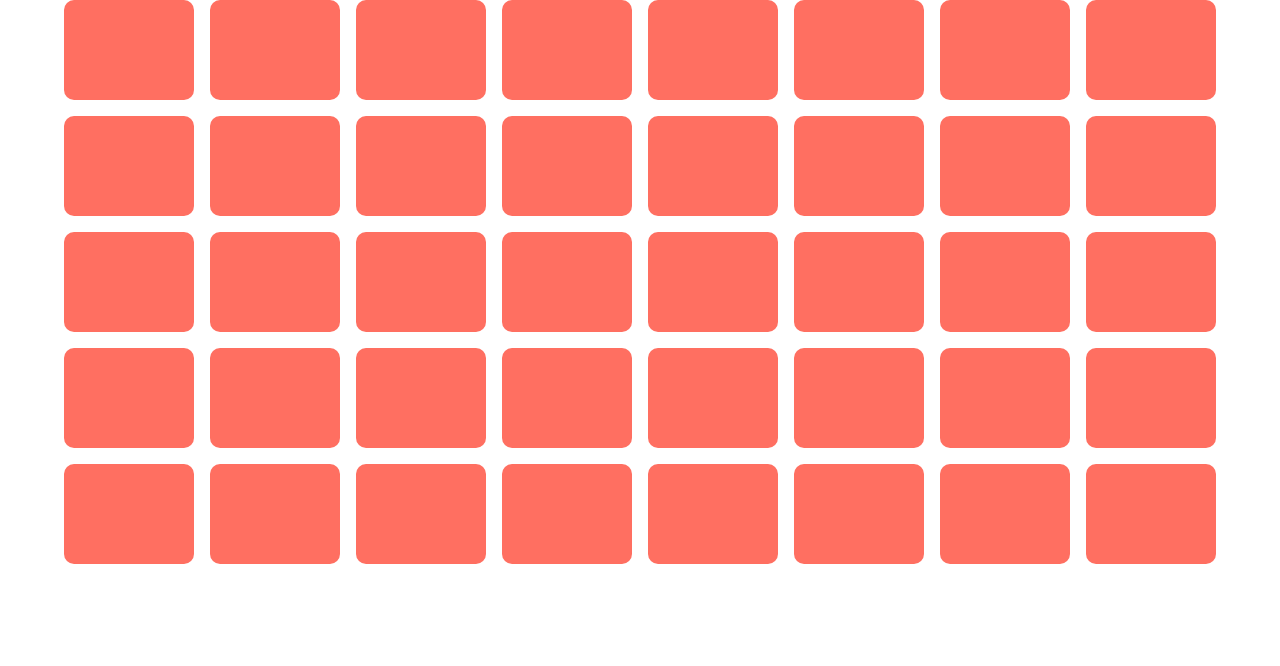
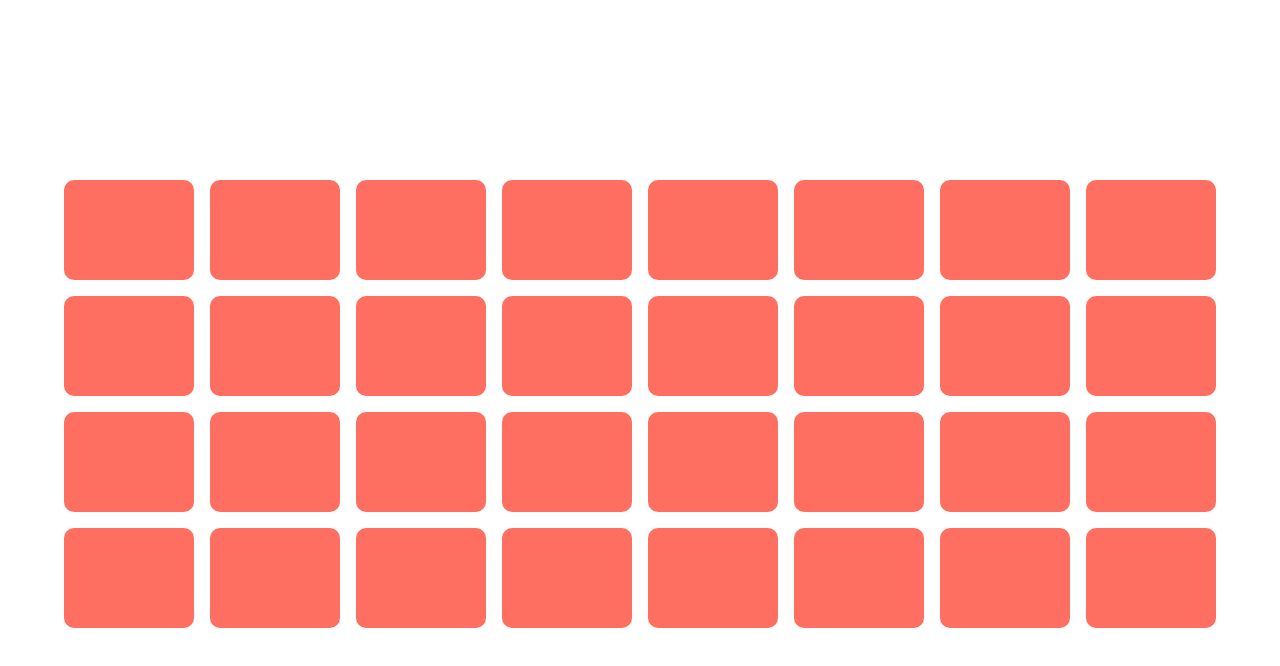
Before and after one commit to oscarhermawan17/games, a React (Vite) app: page / in a window 1280 px wide. Shown: the top 666 px of the page. Built offline with nearby package versions, Linux system fonts and the light colour scheme.

Commit message:
Build - Adding margin top on container

```diff
--- a/src/App.tsx
+++ b/src/App.tsx
@@ -17,7 +17,7 @@ type CardCollection = {
 const dataStatic = () => {
   const cardDataStatic = [
     1, 1, 2, 2, 3, 3, 4, 4, 5, 5, 6, 6, 7, 7, 8, 8, 9, 9, 10, 10, 11, 11, 12,
-    12, 13, 13, 14, 14, 15, 15, 16, 16, 17, 17, 18, 18, 19, 19, 20, 20,
+    12, 13, 13, 14, 14, 15, 15, 16, 16
   ]
   const data: CardCollection = {}
   let i: number = 0
@@ -47,7 +47,7 @@ function App() {
   useEffect(() => {
     if (isGameOver) {
       setTimeout(
-        () => alert(`you win with total click = ${totalOpenCard.current}`),
+        () => alert(`You win with total ${totalOpenCard.current} clicks. \n\n This game for My Wife (@lestaridewi)`),
         2000
       )
     }
@@ -119,8 +119,8 @@ function App() {
   }, [])
 
   return (
-    <Container>
-      <Grid container spacing={2}>
+    <Container sx={{marginTop: '180px' }}>
+      <Grid container spacing={2} >
         {Object.keys(listOfCard).map((key) => (
           <Grid xs={1.5} key={key}>
             <Card
```
Also changed, not shown: 2 other files (tests, documents, lock files or other folders).
